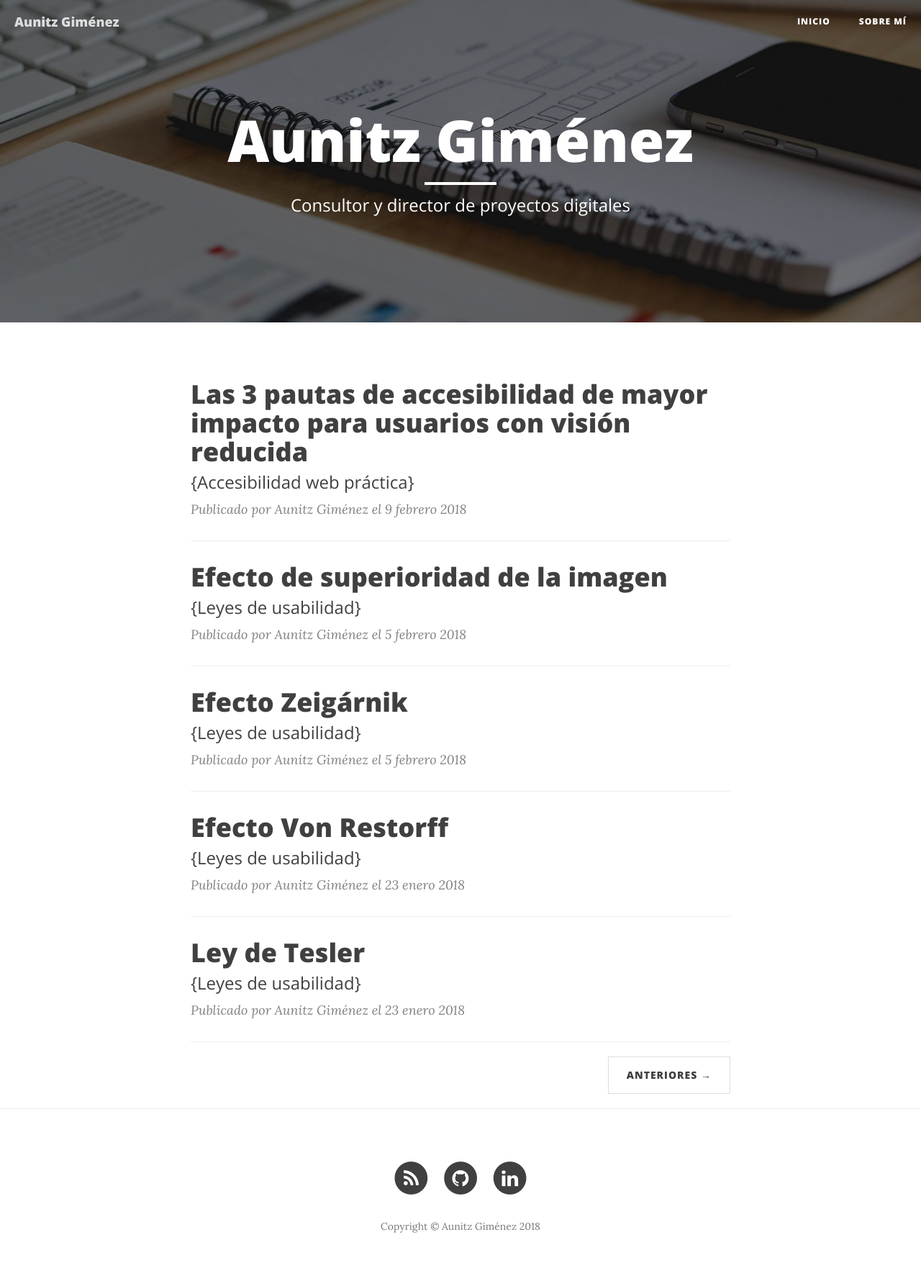
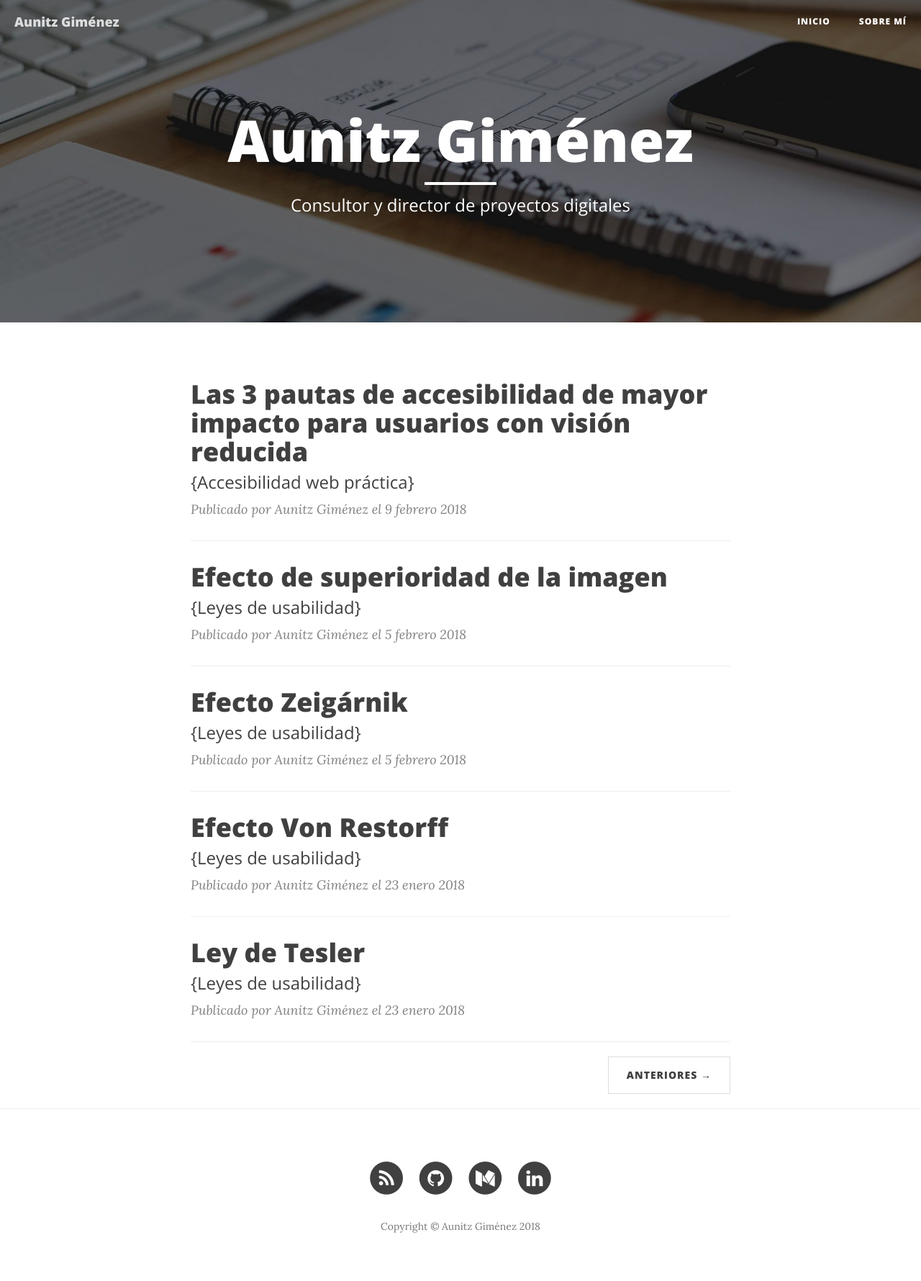
Before and after one commit to aunitz/beta, a Jekyll site: the page built from index.html, in a window 1280 px wide. Shown: the whole page at 72% size. Built offline with Jekyll 4.4.1, drawn with Linux system fonts in a browser that asks for light colours; nearby versions of some CDN libraries; the list of posts is cut into pages by our own code.

Commit message:
Añadido enlace a Medium.

```diff
--- a/_config.yml
+++ b/_config.yml
@@ -12,6 +12,7 @@
 facebook_username:
 email_username:
 linkedin_username: aunitz
+medium_username: aunitz
 
 # Origen de la plantilla
 # https://startbootstrap.com/template-overviews/clean-blog/
--- a/_includes/footer.html
+++ b/_includes/footer.html
@@ -42,6 +42,16 @@
                         </a>
                     </li>
                     {% endif %}
+                    {% if site.medium_username %}
+                    <li>
+                        <a href="https://medium.com/@{{ site.medium_username }}">
+                            <span class="fa-stack fa-lg">
+                                <i class="fa fa-circle fa-stack-2x"></i>
+                                <i class="fa fa-medium fa-stack-1x fa-inverse"></i>
+                            </span>
+                        </a>
+                    </li>
+                    {% endif %}
                     {% if site.linkedin_username %}
                     <li>
                         <a href="https://www.linkedin.com/in/{{ site.linkedin_username }}">
--- a/_includes/head.html
+++ b/_includes/head.html
@@ -17,8 +17,8 @@
 
     <!-- Custom Fonts -->
     <link href="//maxcdn.bootstrapcdn.com/font-awesome/4.3.0/css/font-awesome.min.css" rel="stylesheet" type="text/css">
-    <link href='//fonts.googleapis.com/css?family=Lora:400,700,400italic,700italic' rel='stylesheet' type='text/css'>
-    <link href='//fonts.googleapis.com/css?family=Open+Sans:300italic,400italic,600italic,700italic,800italic,400,300,600,700,800' rel='stylesheet' type='text/css'>
+    <link href="//fonts.googleapis.com/css?family=Lora:400,700,400italic,700italic" rel="stylesheet" type="text/css">
+    <link href="//fonts.googleapis.com/css?family=Open+Sans:300italic,400italic,600italic,700italic,800italic,400,300,600,700,800" rel="stylesheet" type="text/css">
     <!--
     <link href="//fonts.googleapis.com/css?family=Josefin+Sans:600,700%7CDamion" rel="stylesheet">
     -->
```
